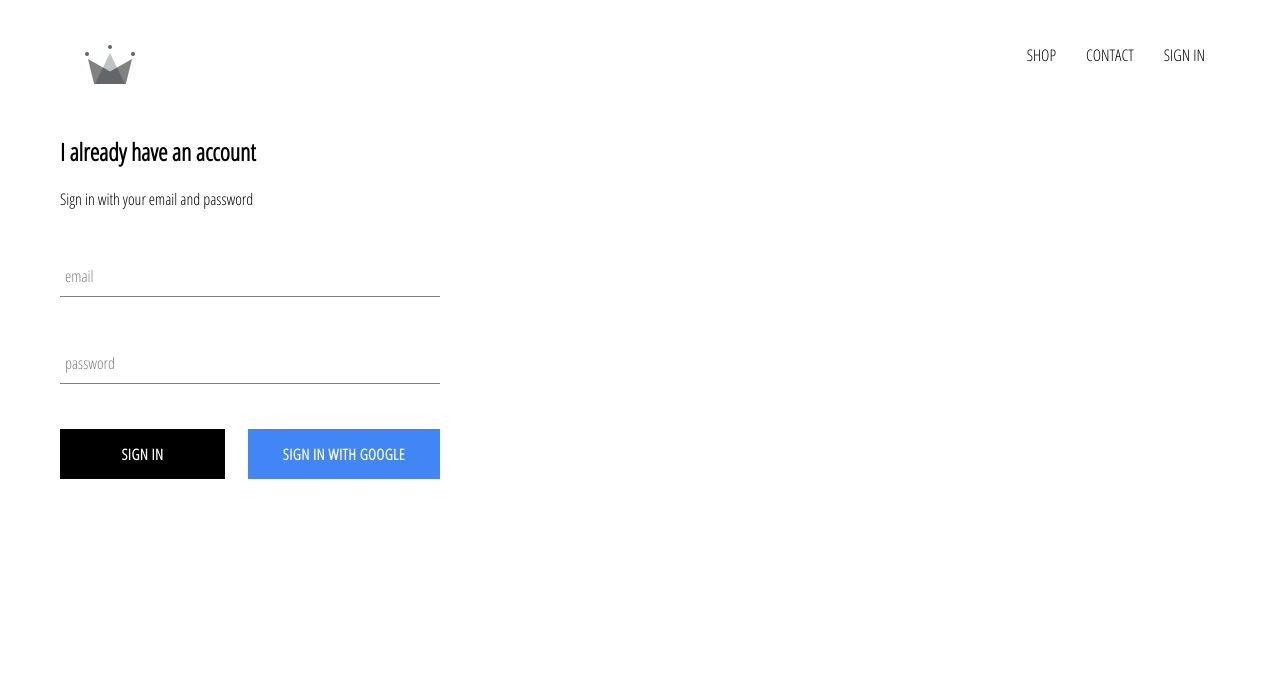
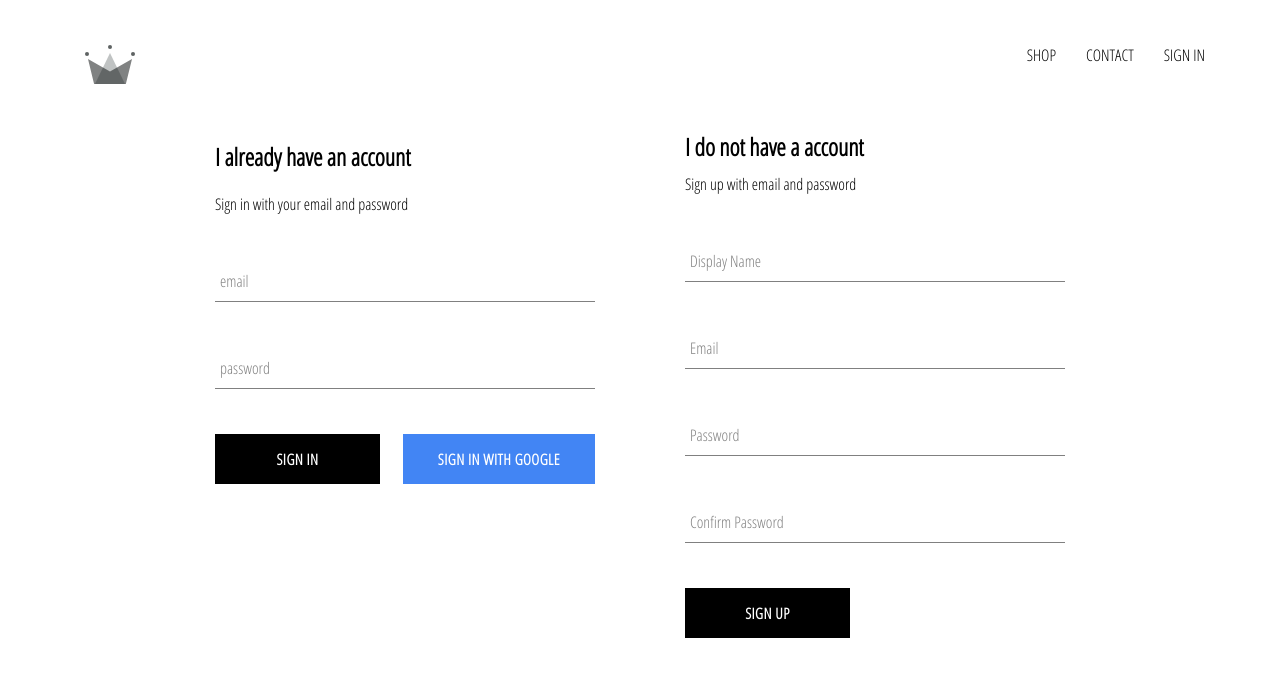
Before and after one commit to MDESS/crown-clothing, a React (Create React App) app: page /signin in a window 1280 px wide. Shown: the top 676 px of the page. Built offline with nearby package versions, Linux system fonts and the light colour scheme; no server answers.

Commit message:
implemented firebase utils, included ability to store authonticated users into firestore database

```diff
--- a/src/App.js
+++ b/src/App.js
@@ -5,7 +5,7 @@
 import ShopPage from './pages/shop/shop.component';
 import Header from './components/header/header.component';
 import SignInAndSignOutPage from './pages/sign-in-and-sign-up/sign-in-and-sign-up.component';
-import { auth } from './firebase/firebase.utils';
+import { auth, createUserProfileDocument} from './firebase/firebase.utils';
 
 
 class App extends React.Component{
@@ -20,10 +20,24 @@
   unsubsribeFromAuth = null
 
   componentDidMount() {
-    this.unsubsribeFromAuth = auth.onAuthStateChanged(user => {
-      this.setState({ currentUser: user});
+    this.unsubsribeFromAuth = auth.onAuthStateChanged(async userAuth => {
 
-      console.log(user);
+      if(userAuth){
+        const userRef = await createUserProfileDocument(userAuth);
+
+        userRef.onSnapshot(snapShot => {
+          this.setState({
+            currentUser: {
+              id: snapShot.id,
+              ...snapShot.data()
+            }
+          })
+        });
+
+
+      }else {
+        this.setState({ currentUser: userAuth})
+      }
     })
   }
 
--- a/src/components/form-input/form-input.component.jsx
+++ b/src/components/form-input/form-input.component.jsx
@@ -1,4 +1,3 @@
-
 import './form-input.styles.scss';
 
 
@@ -14,7 +13,7 @@
             label ? (
             <label
                 className={`${
-                    otherProps.value.length ? 'shrink' : ''
+                  otherProps.value.length ? 'shrink' : ''
                 } form-input-label`}
             >
                 {label}
--- a/src/components/sign-in/sign-in.conponent.jsx
+++ b/src/components/sign-in/sign-in.conponent.jsx
@@ -35,7 +35,7 @@
 
                     <FormInput
                         name = 'email'
-                        type = "email"
+                        type = 'email'
                         value = {this.state.email}
                         handleChange = {this.handleChange}
                         label = ' email'
@@ -43,7 +43,7 @@
                     />
                     <FormInput
                         name = 'password'
-                        type = "password"
+                        type = 'password'
                         value = {this.state.password}
                         handleChange = {this.handleChange}
                         label = 'password'
--- /dev/null
+++ b/src/components/sign-up/sign-up.component.jsx
@@ -0,0 +1,117 @@
+
+import React from 'react';
+import './sign-up.styles.scss';
+import FormInput from '../form-input/form-input.component';
+import CustomButton from '../custom-button/custom-button.component';
+import { auth, createUserProfileDocument } from '../../firebase/firebase.utils';
+
+
+
+class SignUp extends React.Component {
+
+    constructor(){
+        super();
+
+        this.state = {
+            displayName: '',
+            email: '',
+            password: '',
+            confirmPassword: ''
+        };
+
+    }
+
+    handleSubmit = async event => {
+        event.preventDefault();
+
+        const { displayName, email, password, confirmPassword } = this.state;
+
+        if (password !== confirmPassword) {
+            alert("passwords don't match");
+            return;
+        }
+
+
+        try {
+            const { user } = await auth.createUserWithEmailAndPassword(
+                email,
+                password
+            );
+
+            await createUserProfileDocument(user, { displayName });
+
+            this.setState({
+                displayName: '',
+                email: '',
+                password: '',
+                confirmPassword: ''
+            })
+
+        }catch (error) {
+            console.error(error);
+        }
+
+    }
+
+
+    handleChange = event => {
+        const { name, value } = event.target;
+
+        this.setState({ [name]: value });
+
+    }
+
+    render() {
+        const { displayName, email, password, confirmPassword } = this.state;
+        return (
+            <div className='sign-up'>
+                <h2 className = 'title'>I do not have a account</h2>
+                <span>Sign up with email and password</span>
+                <form className = 'sign-up-form' onSubmit = {this.handleSubmit} >
+                    <FormInput
+                        type = 'text'
+                        name = 'displayName'
+                        value = {displayName}
+                        onChange = {this.handleChange}
+                        label = 'Display Name'
+                        required
+                    />
+                    <FormInput
+                        type = 'email'
+                        name = 'email'
+                        value = {email}
+                        onChange = {this.handleChange}
+                        label = 'Email'
+                        required
+                    />
+                    <FormInput
+                        type = 'password'
+                        name = 'password'
+                        value = {password}
+                        onChange = {this.handleChange}
+                        label = 'Password'
+                        required
+                    />
+                    <FormInput
+                        type = 'password'
+                        name = 'confirmPassword'
+                        value = {confirmPassword}
+                        onChange = {this.handleChange}
+                        label = 'Confirm Password'
+                        required
+                    />
+
+
+                    <CustomButton type = 'submit' >
+                        SIGN UP
+                    </CustomButton>
+                </form>
+            </div>
+        )
+    }
+
+}
+
+
+
+export default SignUp;
--- /dev/null
+++ b/src/components/sign-up/sign-up.styles.scss
@@ -0,0 +1,9 @@
+.sign-up {
+    display: flex;
+    flex-direction: column;
+    width: 380px;
+
+    .title {
+        margin: 10px 0;
+    }
+}
--- a/src/firebase/firebase.utils.js
+++ b/src/firebase/firebase.utils.js
@@ -15,6 +15,36 @@
 };
 
 
+export const createUserProfileDocument = async (userAuth, additionalData) => {
+  if(!userAuth) return;
+
+  const userRef = firestore.doc(`users/${userAuth.uid}`);
+
+  const snapShot = await userRef.get();
+
+  if(!snapShot.exists) {
+    const {displayName, email} = userAuth;
+    const createdAt = new Date();
+
+    try {
+      await userRef.set({
+        displayName,
+        email,
+        createdAt,
+        ...additionalData
+      })
+    }catch (error) {
+      console.log('error creating user', error.message);
+    }
+
+  }
+
+
+  return userRef;
+}
+
+
+
 firebase.initializeApp(config);
 
 export const auth = firebase.auth();
--- a/src/pages/sign-in-and-sign-up/sign-in-and-sign-up.component.jsx
+++ b/src/pages/sign-in-and-sign-up/sign-in-and-sign-up.component.jsx
@@ -1,4 +1,5 @@
 import SignIn from '../../components/sign-in/sign-in.conponent';
+import SignUp from '../../components/sign-up/sign-up.component';
 import './sign-in-and-sign-up.styles.scss';
 
 
@@ -6,6 +7,7 @@
 
     <div className='sign-in-and-sign-up'>
         <SignIn />
+        <SignUp />
     </div>
 
 )
--- a/src/pages/sign-in-and-sign-up/sign-in-and-sign-up.styles.scss
+++ b/src/pages/sign-in-and-sign-up/sign-in-and-sign-up.styles.scss
@@ -0,0 +1,6 @@
+.sign-in-and-sign-up {
+    width: 850px;
+    display: flex;
+    justify-content: space-between;
+    margin: 30px auto;
+}
```
